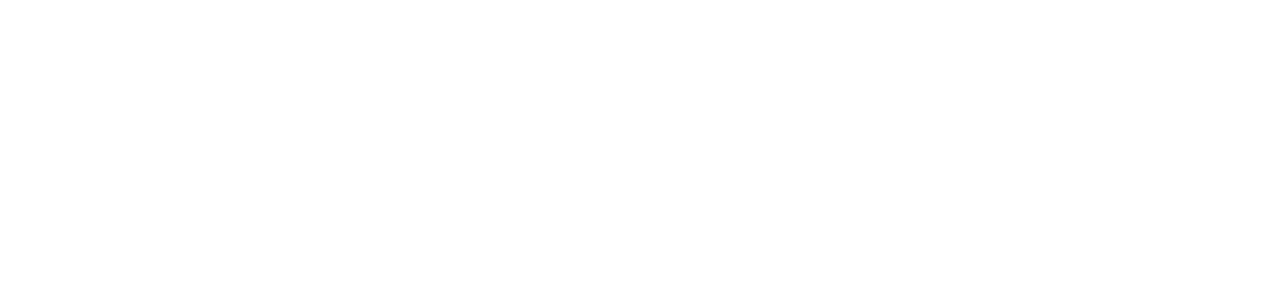
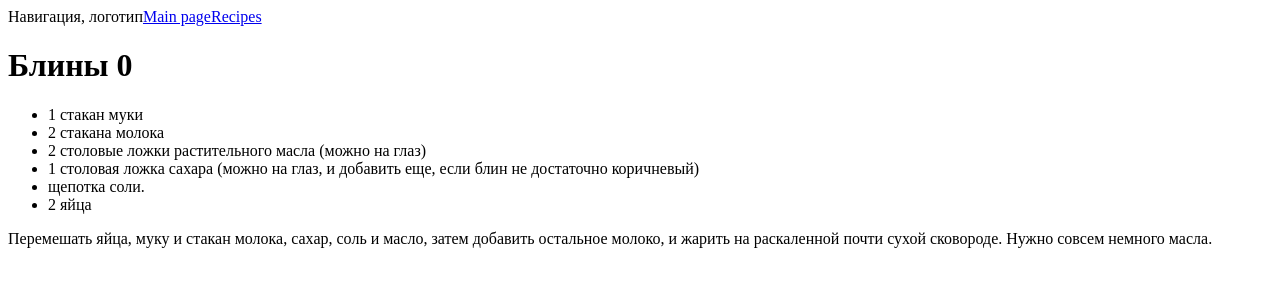
Before and after one commit to erised-ice/me-project, a React (Vite) app: page /recipes/0 in a window 1280 px wide. Before the commit this address had no page. Shown: the top 300 px of the page. Built offline with nearby package versions, Linux system fonts and the light colour scheme.

Commit message:
Создан компонент линк и добавлена динамическая маршрутизация для страницы рецепта

```diff
--- a/src/App.tsx
+++ b/src/App.tsx
@@ -8,8 +8,7 @@ function App() {
     <Routes>
       <Route path="/" element={<MainPage />} />
       <Route path="/recipes" element={<RecipeBookPage />} />
-      <Route path="/recipes/pancakes" element={<RecipePage />} />
-
+      <Route path="/recipes/:id" element={<RecipePage />} />
       {/*
       Здесь будет роутер, который позволит переключаться между страницами.
       Какой красивый шрифт! Как будто реально на чертежной бумаге карандашом написано.
--- a/src/components/Layout/Header/Header.tsx
+++ b/src/components/Layout/Header/Header.tsx
@@ -1,5 +1,4 @@
-import { Link } from "react-router-dom";
-/*TODO: Создать компонент линк */
+import {Link} from "../../shared/Link/Link.tsx";
 
 export const Header = () => {
   return (
--- /dev/null
+++ b/src/components/shared/Link/Link.tsx
@@ -0,0 +1,15 @@
+import { Link as ReactLink } from "react-router-dom";
+import type {ReactNode} from "react";
+
+type LinkProps = {
+  children: ReactNode;
+  to: string;
+}
+
+export const Link = ({ children, to }: LinkProps) => {
+  return (
+    <ReactLink to={to} >
+      {children}
+    </ReactLink>
+  )
+}
--- a/src/pages/MainPage.tsx
+++ b/src/pages/MainPage.tsx
@@ -1,5 +1,5 @@
 import {Layout} from "../components/Layout/Layout.tsx";
-import {RecipePage} from "./RecipePage.tsx";
+import {Link} from "../components/shared/Link/Link.tsx";
 
 export const MainPage = () => {
   return (
@@ -7,11 +7,7 @@ export const MainPage = () => {
       <h1>Обо мне</h1>
       Меня зовут Александра. Я родилась в поселке Берёзово в 11 мая 1990 года.
       Сейчас я живу в Херцег-Нови, в Черногории.
-      Сегодня я ела <a >рис</a> с <a>курицей, запеченной в духовке</a>, а так же <a src={RecipePage}>блинчики</a> со сгущенкой.
-      {/*TODO: Заменить ссылку на блинчики на линк */}
-      {/*
-      Для ссылок использовать Link? Это ссылки внутри приложения. Должны вести на страничку с рецептом. Рецептов будет много, видимо будет страница каталога рецептов. Возможно стоит с них и начать, так как это хороший вариант для карточек и там нужен будет объект с данными, которые нужно продумать, как хранить и как сортировать. Для рецепта наверное будет шаблонная страница, адрес которой будет определяться с помощью id.
-      */}
+      Сегодня я ела <a >рис</a> с <a>курицей, запеченной в духовке</a>, а так же <Link to={"/recipes/11"}>блинчики со сгущенкой</Link>.
     </Layout>
   )
 }
--- a/src/pages/RecipeBookPage.tsx
+++ b/src/pages/RecipeBookPage.tsx
@@ -1,5 +1,5 @@
 import {Layout} from "../components/Layout/Layout.tsx";
-import {Link} from "react-router-dom";
+import {Link} from "../components/shared/Link/Link.tsx";
 
 export const RecipeBookPage = () => {
   return (
@@ -7,7 +7,7 @@ export const RecipeBookPage = () => {
       <h1>Книга рецептов</h1>
       <ul>
         <li>
-          <Link to={`/recipes/pancakes`}>
+          <Link to={`/recipes/11`}>
             Блинчики
           </Link>
         </li>
--- a/src/pages/RecipePage.tsx
+++ b/src/pages/RecipePage.tsx
@@ -1,9 +1,12 @@
 import {Layout} from "../components/Layout/Layout.tsx";
+import {useParams} from "react-router-dom";
 
 export const RecipePage = () =>{
+  const recipeId = useParams().id;
+
   return (
     <Layout>
-      <h1>Блины</h1>
+      <h1>Блины {recipeId}</h1>
       <ul>
         <li>
           1 стакан муки
```
